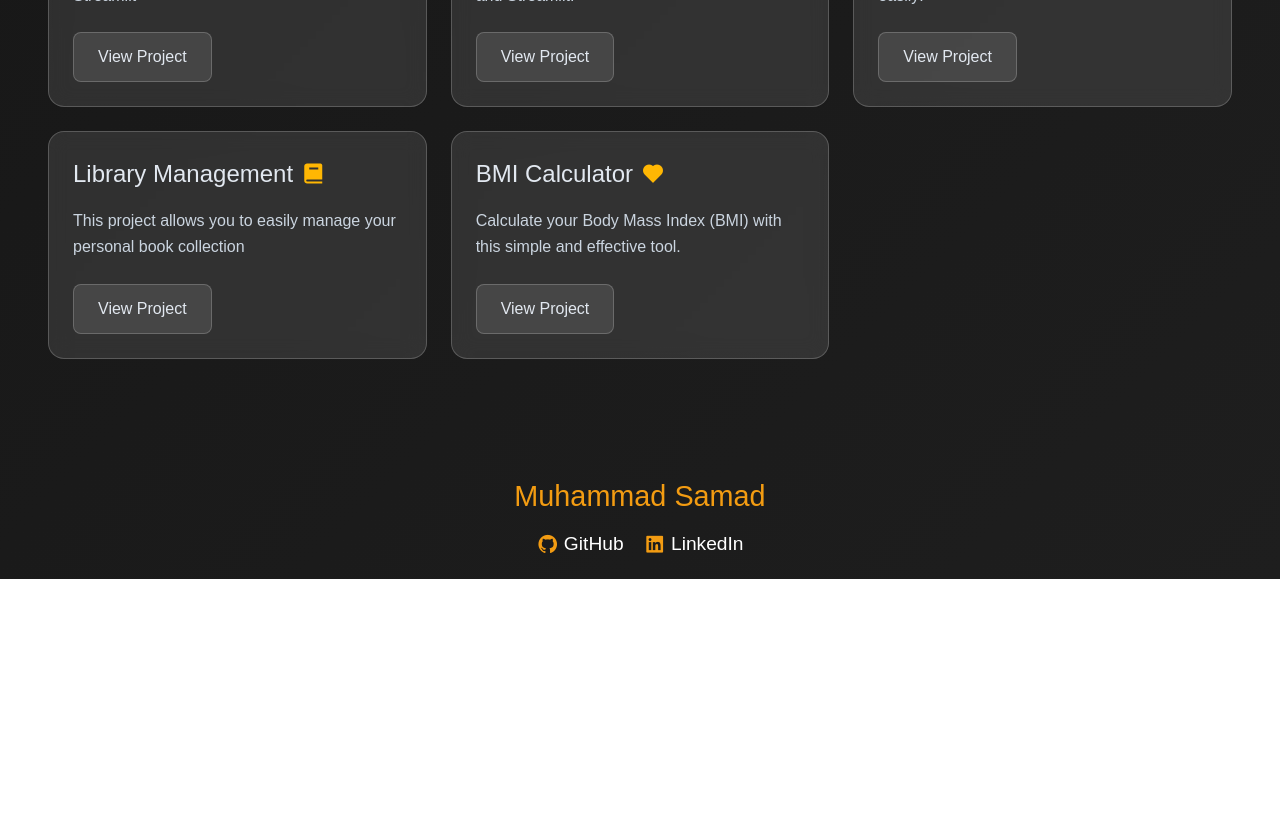
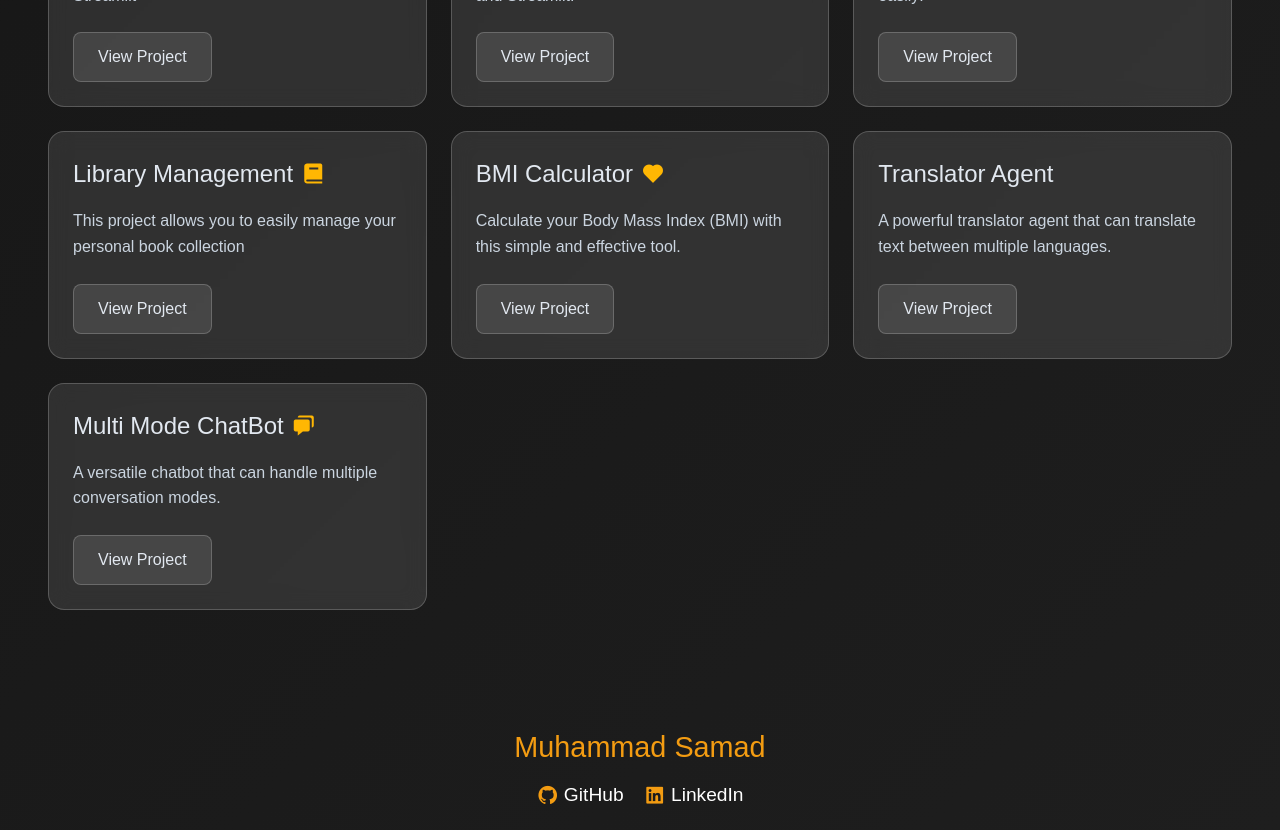
Before and after one commit to MuhammadSamad30/Portfolio-Next.js, a Next.js app: page /projects in a window 1280 px wide. Shown: the part 2060-2890 px from the top of the page. Before the commit the page ends 2639 px from the top, so only its background shows below. Built offline with nearby package versions, Linux system fonts and the light colour scheme.

Commit message:
Add new projects and skills to enhance portfolio

```diff
--- a/components/AllProjects.tsx
+++ b/components/AllProjects.tsx
@@ -32,7 +32,9 @@ const Project1 = () => {
       "Unit Converter",
       "Password Strength",
       "Library Management",
-      "BMI Calculator"
+      "BMI Calculator",
+      "Translator Agent",
+      "Multi Mode ChatBot",
     ].includes(project.title)
   );
 
--- a/components/Skills/Skillsdata.tsx
+++ b/components/Skills/Skillsdata.tsx
@@ -2,14 +2,15 @@ import React from "react";
 
 import { RiNextjsFill } from "react-icons/ri";
 import { TbBrandReactNative, TbBrandJavascript } from "react-icons/tb";
-import { FaNodeJs, FaReact, FaPython, FaHtml5, FaGitAlt } from "react-icons/fa";
+import { FaNodeJs, FaReact, FaPython, FaHtml5, FaGitAlt, FaBootstrap } from "react-icons/fa";
 import { BiLogoTypescript, BiLogoGithub } from "react-icons/bi";
-import { SiTailwindcss } from "react-icons/si";
+import { SiTailwindcss, SiSanity, SiStrapi, SiShadcnui } from "react-icons/si";
 import { IoLogoCss3 } from "react-icons/io";
 import { IoLogoFigma } from "react-icons/io5";
 import { GiThink } from "react-icons/gi";
 import { LuScanSearch } from "react-icons/lu";
 import { GrUserWorker } from "react-icons/gr";
+
 
 const skills = [
   {
@@ -61,22 +62,38 @@ const skills = [
     name: "GitHub",
   },
   {
-    icon: <IoLogoFigma/>,
+    icon: <SiSanity />,
+    name: "Sanity CMS",
+  },
+  {
+    icon: <SiStrapi />,
+    name: "Strapi CMS",
+  },
+  {
+    icon: <SiShadcnui />,
+    name: "Shadcn UI",
+  },
+  {
+    icon: <FaBootstrap />,
+    name: "Bootstrap",
+  },
+  {
+    icon: <IoLogoFigma />,
     name: "Figma Design",
   },
   {
     icon: <GrUserWorker />,
-    name: "Diligent Worker"
+    name: "Diligent Worker",
   },
   ,
   {
     icon: <LuScanSearch />,
-    name: "Problem Identification"
+    name: "Problem Identification",
   },
   {
     icon: <GiThink />,
-    name: "Creative Thinking"
-  }
+    name: "Creative Thinking",
+  },
 ];
 
 export default skills;
--- a/data/projectsData.ts
+++ b/data/projectsData.tsx
@@ -1,3 +1,5 @@
+import { MdTranslate } from "react-icons/md";
+
 export const projectsData = [
   {
     id: 1,
@@ -98,7 +100,7 @@ export const projectsData = [
   {
     id: 13,
     title: "MindMate AI Chatbot",
-    description:"A Next.js project with AI chatbot functionality.",
+    description: "A Next.js project with AI chatbot functionality.",
     icon: "bx bxs-bot",
     link: "https://mindmate-ai-chatbot.vercel.app/",
   },
@@ -142,4 +144,20 @@ export const projectsData = [
     link: "https://bmi-calculator-by-samad.streamlit.app/",
     icon: "bx bxs-heart",
   },
+  {
+    id: 19,
+    title: "Translator Agent",
+    description:
+      "A powerful translator agent that can translate text between multiple languages.",
+    link: "https://translator-agent-by-samad.streamlit.app/",
+    icon: <MdTranslate />,
+  },
+  {
+    id: 20,
+    title: "Multi Mode ChatBot",
+    description:
+      "A versatile chatbot that can handle multiple conversation modes.",
+    link: "https://multi-mode-chatbot-by-samad.streamlit.app/",
+    icon: "bx bxs-chat",
+  },
 ];
```
